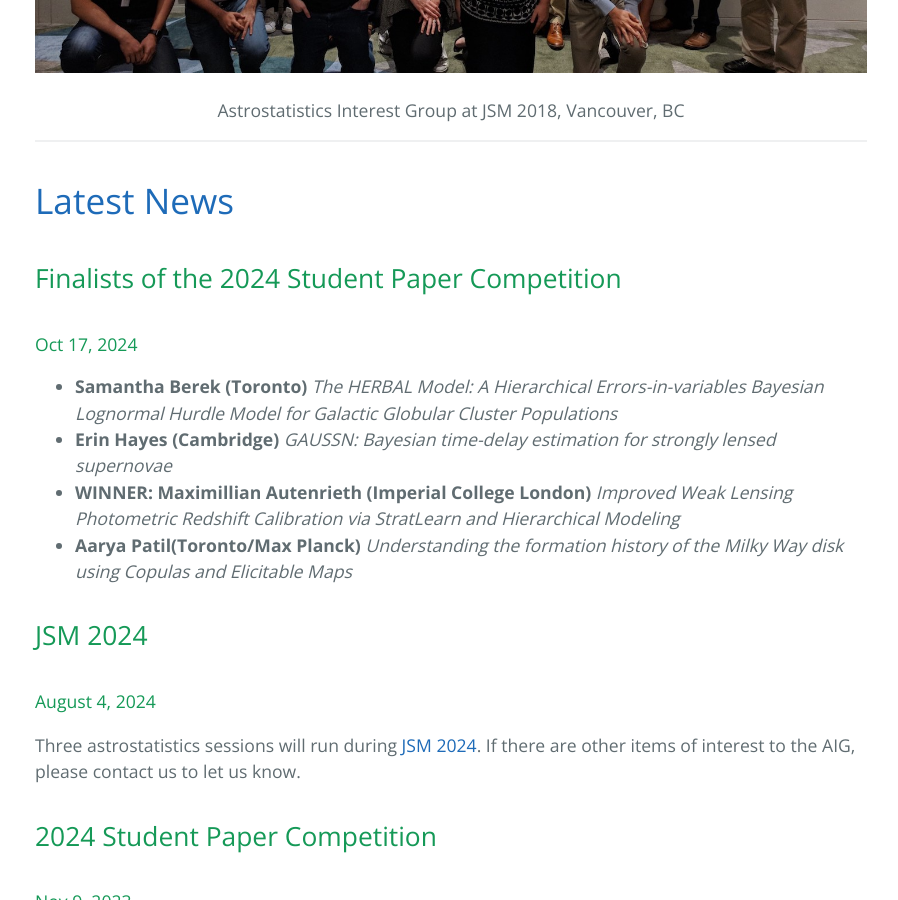
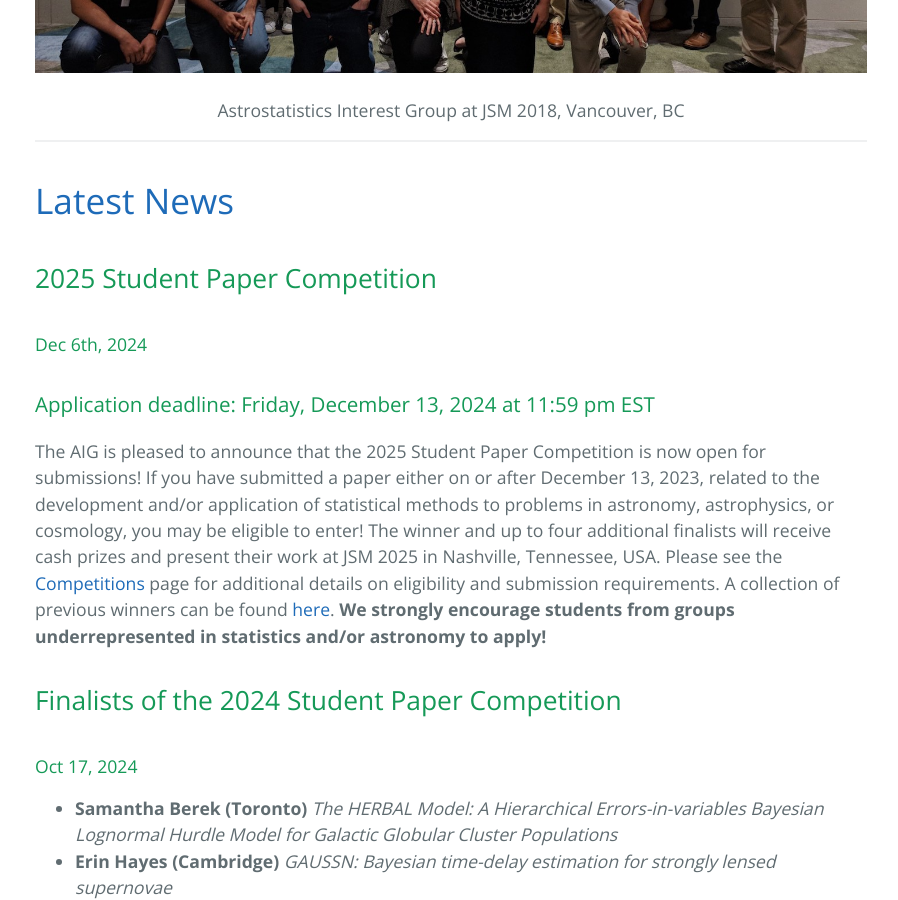
Before and after one commit to aigamstat/aigamstat.github.io, a Jekyll site: the page built from index.md, in a window 1280 px wide and 900 px high, scrolled down 1429 px. Shown: the whole window, without its empty margins (189-1087 px from the left). Built offline with Jekyll 4.4.1, drawn with Linux system fonts in a browser that asks for light colours.

Commit message:
add 2025 student paper competition blurb

```diff
--- a/index.md
+++ b/index.md
@@ -21,6 +21,11 @@ layout: default
 
 ---
 # [Latest News](./news.html)
+
+## 2025 Student Paper Competition
+#### Dec 6th, 2024
+### Application deadline: Friday, December 13, 2024 at 11:59 pm EST
+The AIG is pleased to announce that the 2025 Student Paper Competition is now open for submissions! If you have submitted a paper either on or after December 13, 2023, related to the development and/or application of statistical methods to problems in astronomy, astrophysics, or cosmology, you may be eligible to enter! The winner and up to four additional finalists will receive cash prizes and present their work at JSM 2025 in Nashville, Tennessee, USA. Please see the <a href="./competition/">Competitions</a> page for additional details on eligibility and submission requirements. A collection of previous winners can be found [here](./competition/winners.html). **We strongly encourage students from groups underrepresented in statistics and/or astronomy to apply!**
 
 ## Finalists of the 2024 Student Paper Competition
 #### Oct 17, 2024
```
